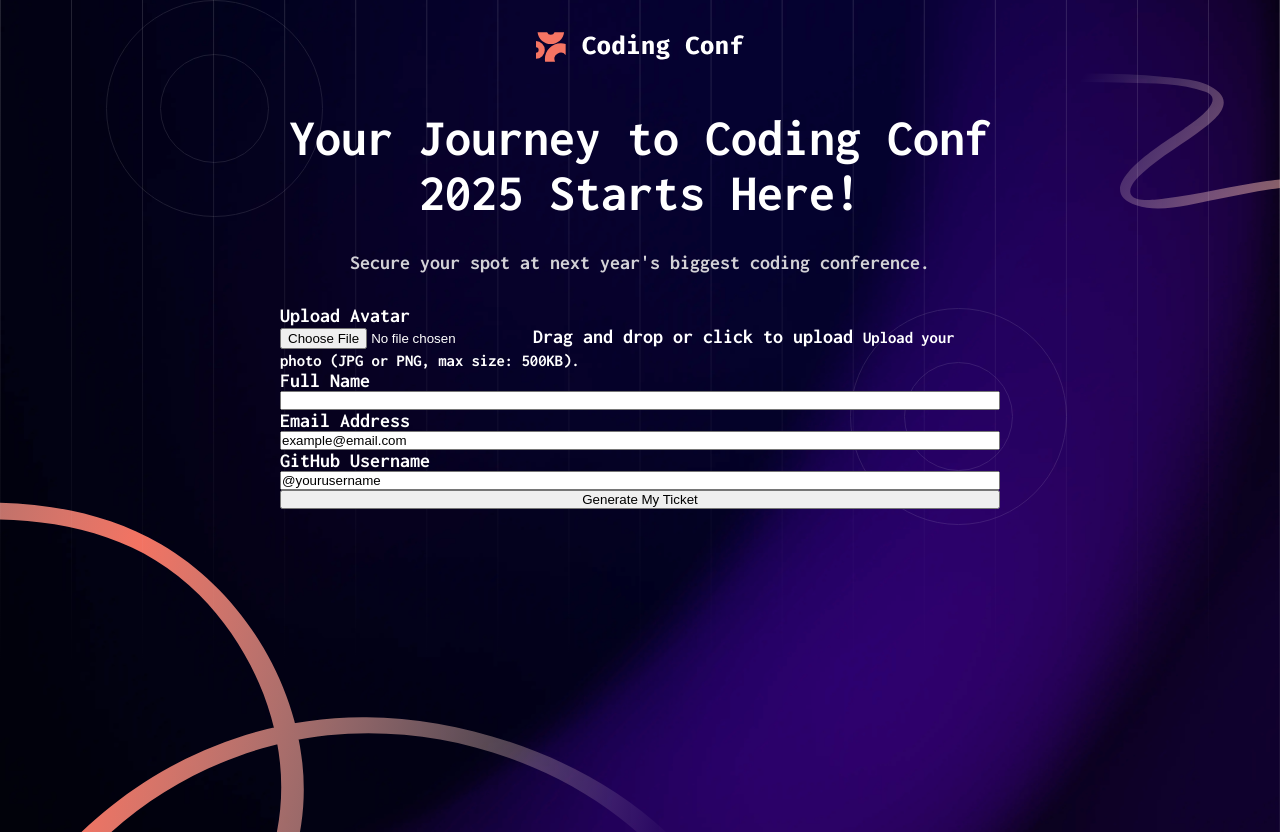
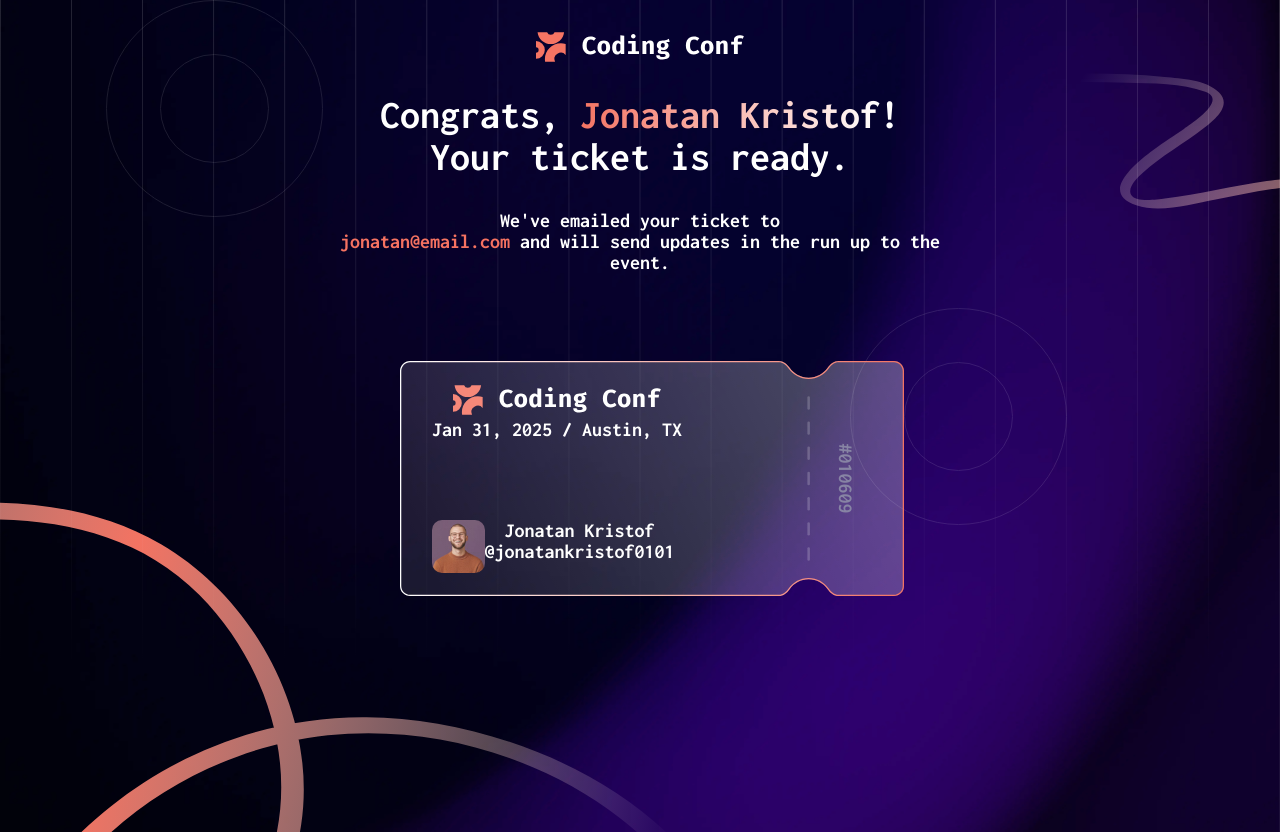
Before and after one commit to REAPERali00/Frontend-Mentor, a React (Vite) app in the folder conference-ticket/: page / in a window 1280 px wide. Built offline with nearby package versions, Linux system fonts and the light colour scheme.

Commit message:
basics of Form and ticket

```diff
--- a/conference-ticket/src/App.css
+++ b/conference-ticket/src/App.css
@@ -15,7 +15,11 @@
   --Neutral-900: hsl(248, 70%, 10%);
   --Orange-500: hsl(7, 88%, 67%);
   --Orange-700: hsl(7, 71%, 60%);
-  /* --Gradient-(text): hsl(7, 86%, 67%) to hsl(0, 0%, 100%); */
+  --Gradient-text: linear-gradient(
+    to right,
+    hsl(7, 86%, 67%),
+    hsl(0, 0%, 100%)
+  );
 
   /* ============ Fonts ============*/
   --f-normal: 1.25rem;
--- a/conference-ticket/src/App.tsx
+++ b/conference-ticket/src/App.tsx
@@ -1,5 +1,6 @@
 import {} from "react";
 import Form from "./pages/Form/Form";
+import Ticket from "./pages/Ticket/Ticket.tsx";
 import logo from "./assets/images/logo-full.svg";
 import "./App.css";
 
@@ -9,7 +10,8 @@ function App() {
       <div className="logo flex-center">
         <img src={logo} alt="logo" />
       </div>
-      <Form />
+      {/* <Form /> */}
+      <Ticket />
     </div>
   );
 }
--- a/conference-ticket/src/pages/Form/Form.css
+++ b/conference-ticket/src/pages/Form/Form.css
@@ -1,5 +1,5 @@
 .form {
-  max-width: 60%;
+  max-width: 65%;
   margin: auto;
   gap: 2rem;
 }
@@ -13,3 +13,68 @@
 .form p {
   color: var(--Neutral-300);
 }
+
+.form-form {
+  gap: 0.5rem;
+  color: var(--Neutral-300);
+  max-width: 60%;
+}
+
+.form-input {
+  background-color: var(--Neutral-900);
+  color: var(--Neutral-300);
+  padding: 1rem;
+  border-radius: 15px;
+  border: 1px solid var(--Neutral-500);
+  margin-bottom: 1rem;
+  filter: opacity(60%);
+}
+
+.form-submit {
+  background-color: var(--Orange-700);
+  border: none;
+  border-radius: 10px;
+  padding: 1rem;
+  font-weight: var(--fw-large);
+  &:hover {
+    cursor: pointer;
+    background-color: var(--Orange-500);
+  }
+}
+
+.upload-box {
+  padding: 2rem 3rem;
+  border: 2px dashed;
+  border-radius: 15px;
+  background-color: var(--Neutral-900);
+  filter: opacity(60%);
+  margin: 1rem 0rem;
+  text-align: center;
+  color: var(--Neutral-0);
+}
+
+.upload-box:hover,
+.form-input:hover {
+  cursor: pointer;
+  background-color: var(--Neutral-500);
+}
+
+.upload-box-img {
+  background-color: var(--Neutral-700);
+  border-radius: 10px;
+  padding: 0.5rem;
+  margin-bottom: 0.5rem;
+}
+
+.form-tip {
+  font-size: small;
+  color: var(--Neutral-500);
+  align-items: center;
+  gap: 0.6rem;
+  margin-top: 0rem;
+  margin-bottom: 1rem;
+}
+
+#avatar {
+  display: none;
+}
--- a/conference-ticket/src/pages/Form/Form.tsx
+++ b/conference-ticket/src/pages/Form/Form.tsx
@@ -1,4 +1,6 @@
 import "./Form.css";
+import upload_icon from "../../assets/images/icon-upload.svg";
+import info_icon from "../../assets/images/icon-info.svg";
 export default function Form() {
   return (
     <section className="form flex-center flex-col">
@@ -6,23 +8,32 @@ export default function Form() {
         Your Journey to Coding Conf 2025 Starts Here!
       </h1>
       <p>Secure your spot at next year's biggest coding conference.</p>
-      <form className="flex-col">
+      <form className="form-form flex-col">
         <div className="form-section">
           <label>Upload Avatar</label>
           <div className="upload-box">
+            <img className="upload-box-img" src={upload_icon} alt="icon" />
+            <br />
             <input type="file" id="avatar" />
             <label htmlFor="avatar">Drag and drop or click to upload </label>
-            <small>Upload your photo (JPG or PNG, max size: 500KB).</small>
           </div>
+          <small className="form-tip flex">
+            <img className="" src={info_icon} alt="icon" />
+            Upload your photo (JPG or PNG, max size: 500KB).
+          </small>
         </div>
         {/* <HandleUpload /> */}
         <label>Full Name </label>
-        <input type="text" />
+        <input className="form-input" type="text" />
         <label>Email Address</label>
-        <input type="email" value="example@email.com" />
+        <input className="form-input" type="email" value="example@email.com" />
         <label>GitHub Username</label>
-        <input type="text" value="@yourusername" />
-        <input type="submit" value="Generate My Ticket" />
+        <input className="form-input" type="text" value="@yourusername" />
+        <input
+          className="form-submit"
+          type="submit"
+          value="Generate My Ticket"
+        />
       </form>
     </section>
   );
--- /dev/null
+++ b/conference-ticket/src/pages/Ticket/Ticket.css
@@ -0,0 +1,56 @@
+.ticket {
+  gap: 2rem;
+  text-align: center;
+  max-width: 50%;
+  margin: 0 auto;
+}
+
+.orange-txt {
+  color: var(--Orange-500);
+}
+
+.highlight {
+  background: var(--Gradient-text);
+  background-clip: text;
+  color: transparent;
+}
+
+.ticket-main {
+  position: relative;
+  display: flex;
+  justify-content: space-between;
+  align-items: center;
+  margin-top: 5rem;
+  width: 30rem;
+}
+
+.ticket-bg {
+  position: absolute;
+  width: 105%;
+}
+
+.ticket-info {
+  align-items: flex-start;
+  gap: 3rem;
+}
+
+.ticket-left {
+  gap: 1rem;
+  align-items: flex-start;
+  justify-content: space-between;
+  padding-left: 2rem;
+}
+
+.usr-info {
+  margin-top: 4rem;
+}
+
+.usr-info img {
+  width: 15%;
+  border-radius: 10px;
+}
+
+.ticket-code {
+  transform: rotate(90deg);
+  color: var(--Neutral-500);
+}
--- /dev/null
+++ b/conference-ticket/src/pages/Ticket/Ticket.tsx
@@ -0,0 +1,46 @@
+import { useState } from "react";
+import ticket_svg from "../../assets/images/pattern-ticket.svg";
+import logo from "../../assets/images/logo-full.svg";
+import avatar from "../../assets/images/image-avatar.jpg";
+import "./Ticket.css";
+
+function Ticket() {
+  const [name, setName] = useState("Jonatan Kristof");
+  const [gitId, setGitId] = useState("@jonatankristof0101");
+  const [email, setEmail] = useState("jonatan@email.com");
+  return (
+    <div className="ticket flex-col flex-center">
+      <h1 className="ticket-head">
+        Congrats, <span className="highlight">{name}</span>! Your ticket is
+        ready.
+      </h1>
+      <p>
+        We've emailed your ticket to <br />
+        <span className="orange-txt">{email}</span> and will send updates in the
+        run up to the event.
+      </p>
+      <div className="ticket-main">
+        <img src={ticket_svg} alt="ticket background" className="ticket-bg" />
+        <div className="ticket-left flex-col">
+          <div className="ticket-event">
+            <img src={logo} alt="logo" />
+            <p>Jan 31, 2025 / Austin, TX</p>
+          </div>
+
+          <div className="usr-info flex">
+            <img src={avatar} alt="avatar" />
+            <div>
+              <p>{name}</p>
+              <p>{gitId}</p>
+            </div>
+          </div>
+        </div>
+        <div className="ticket-right">
+          <div className="ticket-code">#010609</div>
+        </div>
+      </div>
+    </div>
+  );
+}
+
+export default Ticket;
```
Also changed, not shown: conference-ticket/src/pages/ticket/Ticket.tsx (deleted, +0 -11 lines), conference-ticket/src/pages/ticket/Ticket.css (deleted), 1 other file (tests, documents, lock files or other folders).
